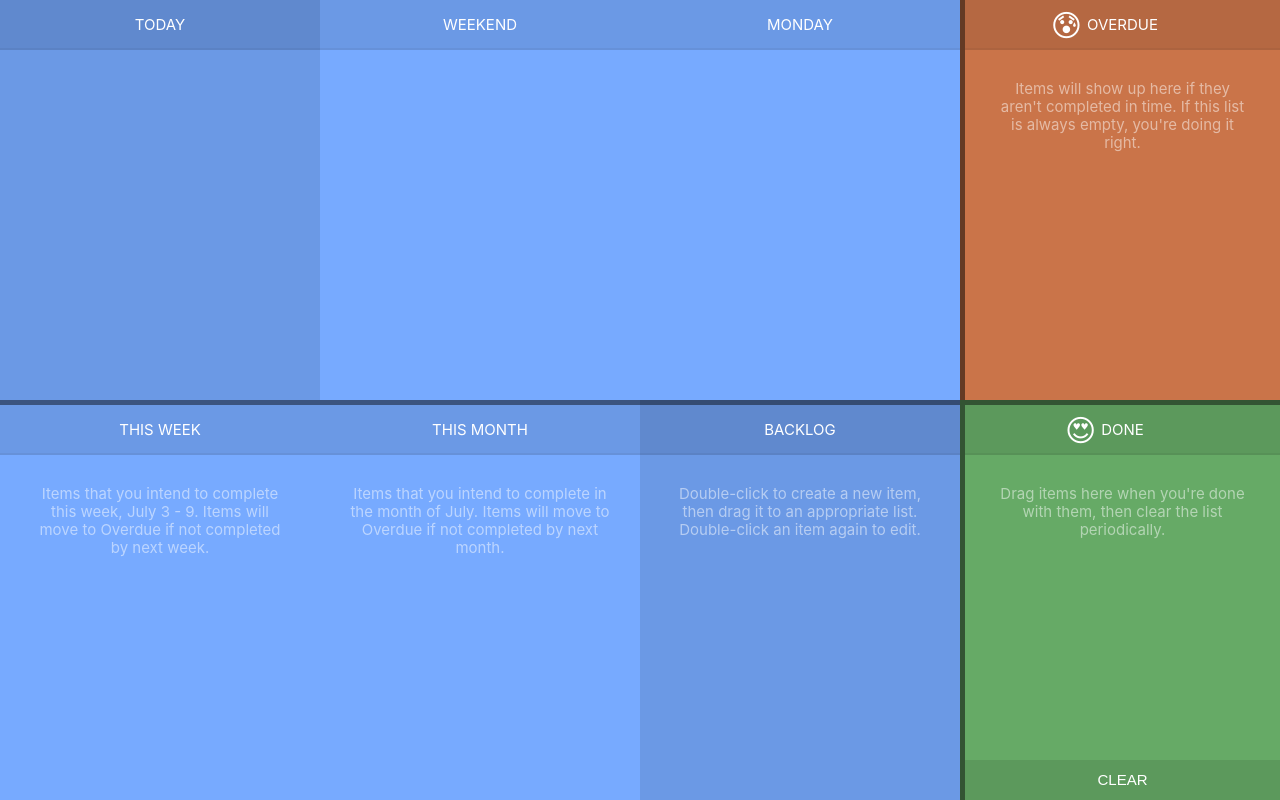
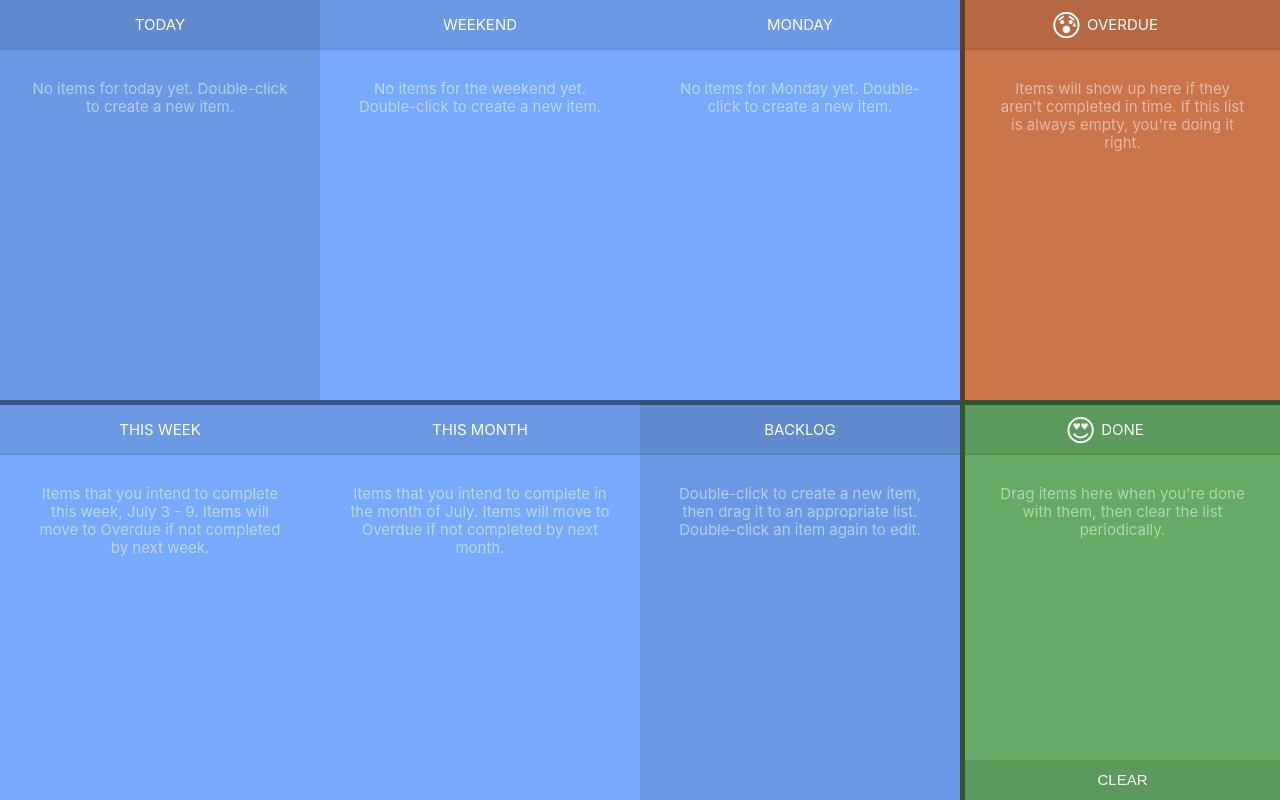
Before and after one commit to 6twenty/planner, a website with bundled scripts: page index.html in a window 1280 px wide. Built offline with nearby package versions, Linux system fonts and the light colour scheme.

Commit message:
More help text

```diff
--- a/index.css
+++ b/index.css
@@ -193,6 +193,12 @@ main section .list::after {
 
 main section .list:empty::after {
   display: block;
+}
+
+main section.today .list::after,
+main section.tomorrow .list::after,
+main section.day-after-tomorrow .list::after {
+  content: 'No items for ' attr(data-day) ' yet. Double-click to create a new item.';
 }
 
 main section.week .list::after {
--- a/index.js
+++ b/index.js
@@ -351,6 +351,7 @@ class DaySection extends Section {
     opts.name = 'day'
     super(opts)
 
+    this.date = date
     this.title = date.format('dddd')
 
     if (isSaturday) {
@@ -362,6 +363,25 @@ class DaySection extends Section {
     } else if (isSaturday) {
       this.title = 'Weekend'
     }
+  }
+
+  build() {
+    super.build()
+
+    const today = moment().startOf('day')
+    let day = this.date.format('dddd')
+
+    if (this.date.isSame(today)) {
+      day = 'today'
+    }
+
+    if (this.date.day() === 6) {
+      day = 'the weekend'
+    }
+
+    this.listEl.dataset.day = day
+
+    return this
   }
 
 }
```
